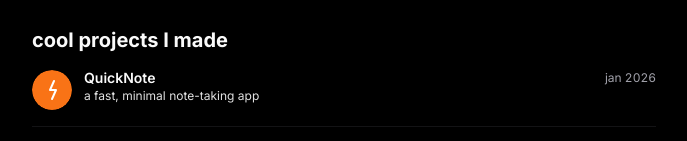
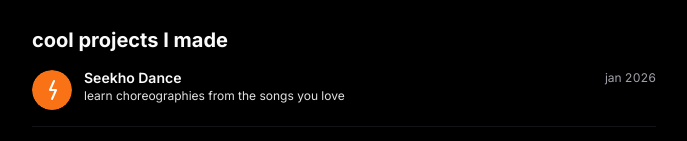
Before and after one commit to saurabhxmeena/Portfolio-Website, a Next.js app: page / in a window 1280 px wide. Shown: the part 445-586 px from the top of the page, without its empty margins (296-983 px from the left). Built offline with nearby package versions, Linux system fonts and the light colour scheme.

Commit message:
Update project: Replace QuickNote with Seekho Dance

```diff
--- a/src/data/siteConfig.ts
+++ b/src/data/siteConfig.ts
@@ -67,14 +67,14 @@ In my free time, I make tech videos on YouTube.`,
   ],
   projects: [
     {
-      title: "QuickNote",
-      subtitle: "a fast, minimal note-taking app",
+      title: "Seekho Dance",
+      subtitle: "learn choreographies from the songs you love",
       dates: "jan 2026",
       logoUrl: "/project-1.svg",
-      description: "A lightweight note-taking web app with markdown support, auto-save, and cloud sync.",
+      description: "Direct step-by-step dance tutorials for viral songs discovered on YouTube. Built for dancers with horizontal mirror mode, custom speed control, and 8-count loop practice.",
       links: [
-        { type: "GitHub", href: "#" },
-        { type: "Live site", href: "#" },
+        { type: "GitHub", href: "https://github.com/saurabhxmeena" },
+        { type: "Live site", href: "https://seekhodance.vercel.app/" },
       ],
     },
     {
```
